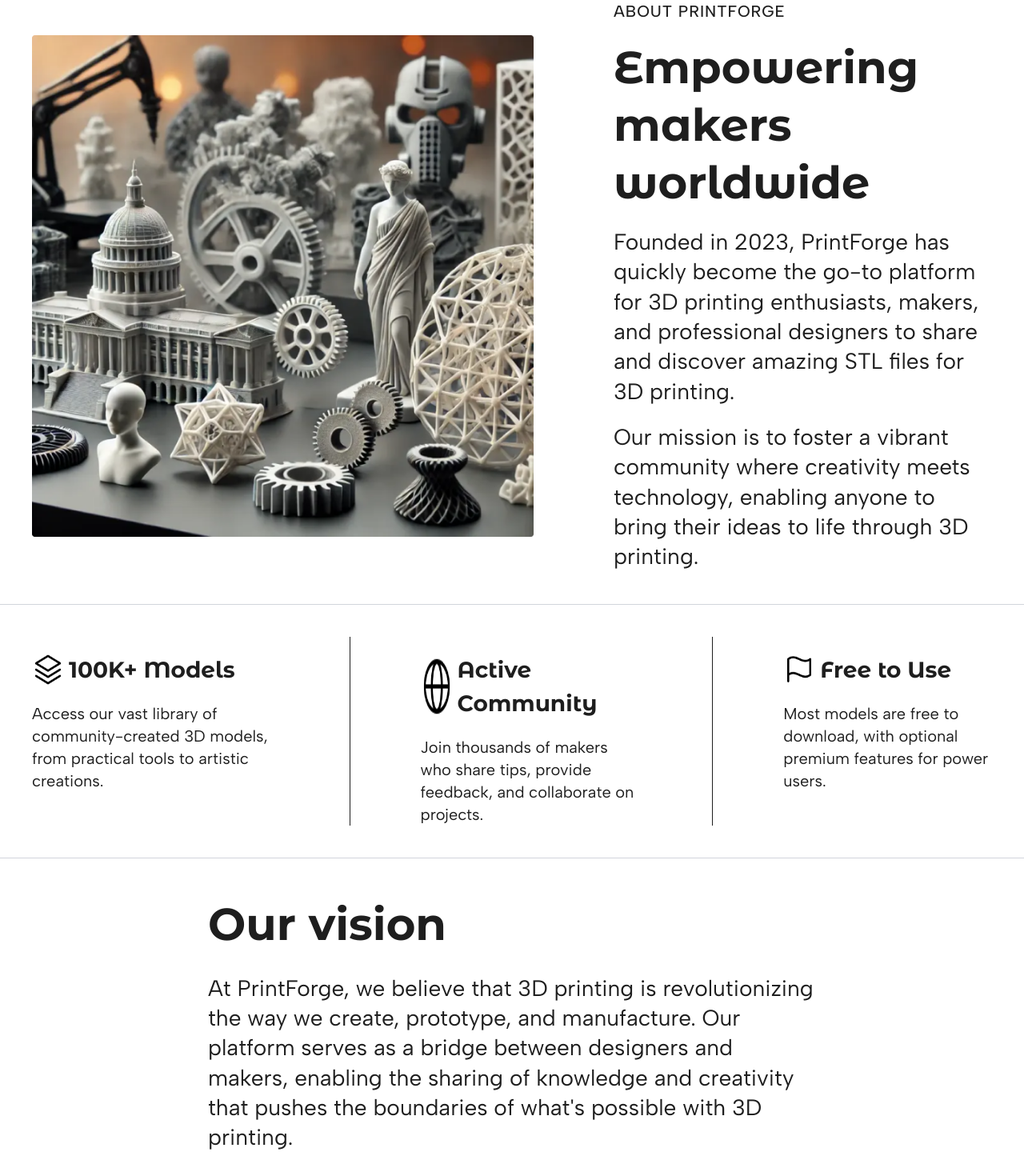
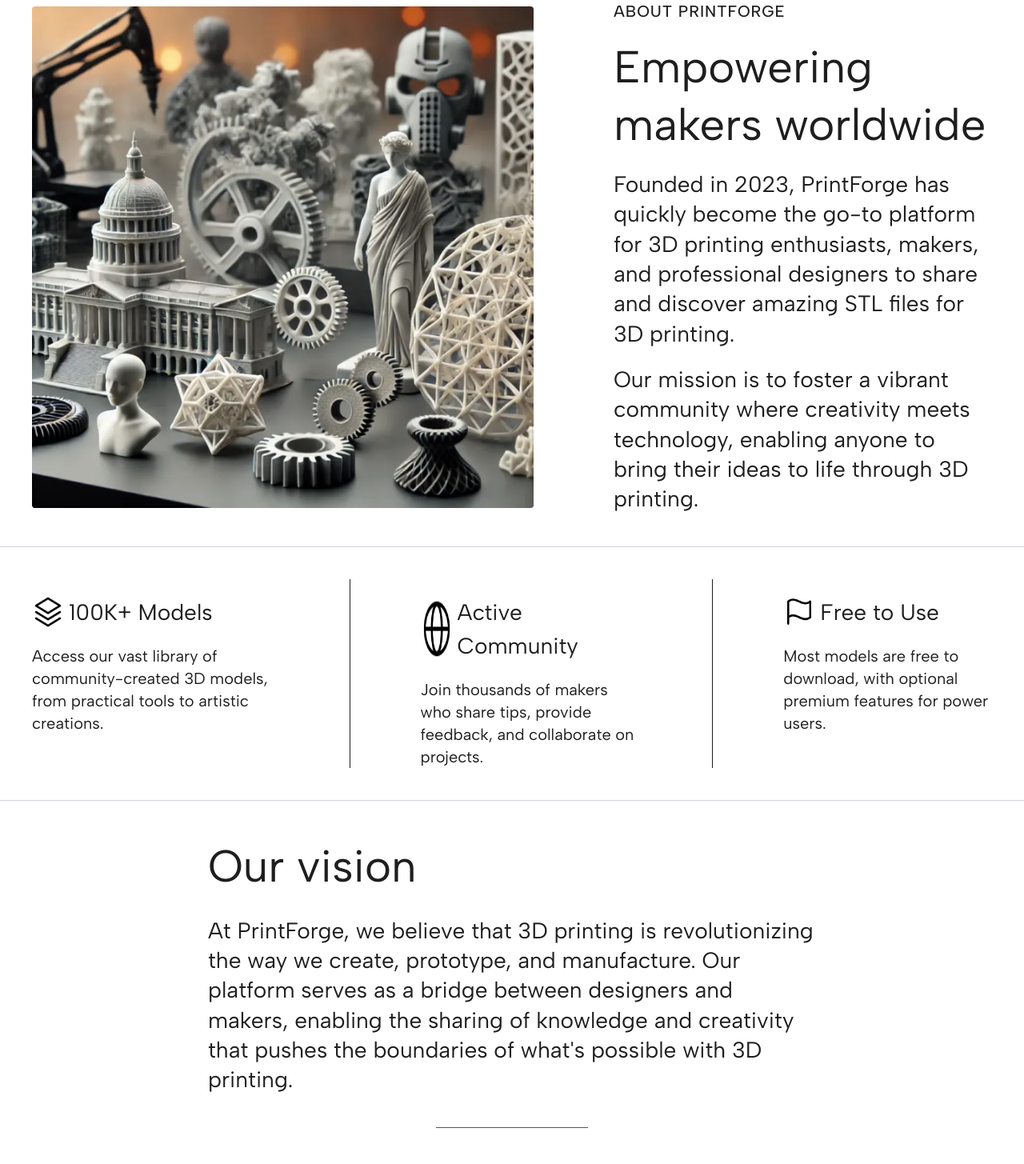
Before and after one commit to svenvos/print-forge, a Next.js app: page /about in a window 1280 px wide. Shown: the top 1455 px of the page at 80% size. Built offline with nearby package versions, Linux system fonts and the light colour scheme.

Commit message:
Removed the import and usage of the Montserrat Alternates font by using it in a much easier way with a variable and using that variable in the globals.css file

```diff
--- a/app/about/AboutHero.tsx
+++ b/app/about/AboutHero.tsx
@@ -1,4 +1,3 @@
-import { montserrat } from "../layout";
 import Image from "next/image";
 
 export default function AboutHero() {
@@ -12,7 +11,7 @@
             />
             <div className="max-w-[600px] flex flex-col gap-5">
                 <p className="text-sm font-medium uppercase tracking-wider sm:text-xl">About printforge</p>
-                <h1 className={`text-[2.5rem] leading-12 ${montserrat.className} sm:text-[3.5rem] sm:leading-18`}>Empowering makers worldwide</h1>
+                <h1 className="text-[2.5rem] leading-12 sm:text-[3.5rem] sm:leading-18">Empowering makers worldwide</h1>
                 <p className="text-2xl sm:text-[1.75rem]">Founded in 2023, PrintForge has quickly become the go-to platform for 3D printing enthusiasts, makers, and professional designers to share and discover amazing STL files for 3D printing.</p>
                 <p className="text-2xl sm:text-[1.75rem]">Our mission is to foster a vibrant community where creativity meets technology, enabling anyone to bring their ideas to life through 3D printing.</p>
             </div>
--- a/app/about/AboutHighlightsSection.tsx
+++ b/app/about/AboutHighlightsSection.tsx
@@ -1,4 +1,3 @@
-import { montserrat } from "../layout";
 import Image from "next/image";
 import AboutHighlight from "./AboutHighlight";
 
@@ -13,7 +12,7 @@
                         height={32}
                         alt="Stack icon"
                     />
-                    <h2 className={`text-[1.75rem] ${montserrat.className}`}>100K+ Models</h2>
+                    <h2 className="text-[1.75rem]">100K+ Models</h2>
                 </div>
                 <p className="text-xl">Access our vast library of community-created 3D models, from practical tools to artistic creations.</p>
             </AboutHighlight>
@@ -26,7 +25,7 @@
                         height={32}
                         alt="Community icon"
                     />
-                    <h2 className={`text-[1.75rem] ${montserrat.className}`}>Active Community</h2>
+                    <h2 className="text-[1.75rem]">Active Community</h2>
                 </div>
                 <p className="text-xl">Join thousands of makers who share tips, provide feedback, and collaborate on projects.</p>
             </AboutHighlight>
@@ -39,7 +38,7 @@
                         height={32}
                         alt="Free to use icon"
                     />
-                    <h2 className={`text-[1.75rem] ${montserrat.className}`}>Free to Use</h2>
+                    <h2 className="text-[1.75rem]">Free to Use</h2>
                 </div>
                 <p className="text-xl">Most models are free to download, with optional premium features for power users.</p>
             </AboutHighlight>
--- a/app/about/AboutVision.tsx
+++ b/app/about/AboutVision.tsx
@@ -1,9 +1,7 @@
-import { montserrat } from "../layout";
-
 export default function AboutVision() {
     return (
         <section className="max-w-[800px] mx-auto flex flex-col gap-5 px-5">
-            <h2 className={`text-[2.5rem] ${montserrat.className} sm:text-[3.5rem]`}>Our vision</h2>
+            <h2 className="text-[2.5rem] sm:text-[3.5rem]">Our vision</h2>
             <p className="text-2xl sm:text-[1.75rem]">At PrintForge, we believe that 3D printing is revolutionizing the way we create, prototype, and manufacture. Our platform serves as a bridge between designers and makers, enabling the sharing of knowledge and creativity that pushes the boundaries of what's possible with 3D printing.</p>
             <div className="mx-auto w-3/4 my-5 border-t border-gray-600 sm:w-1/4"></div>
             <p className="text-2xl sm:text-[1.75rem]">Whether you're a hobbyist looking for your next weekend project, an educator seeking teaching materials, or a professional designer wanting to share your creations, PrintForge provides the tools and community to support your journey in 3D printing.</p>
```
